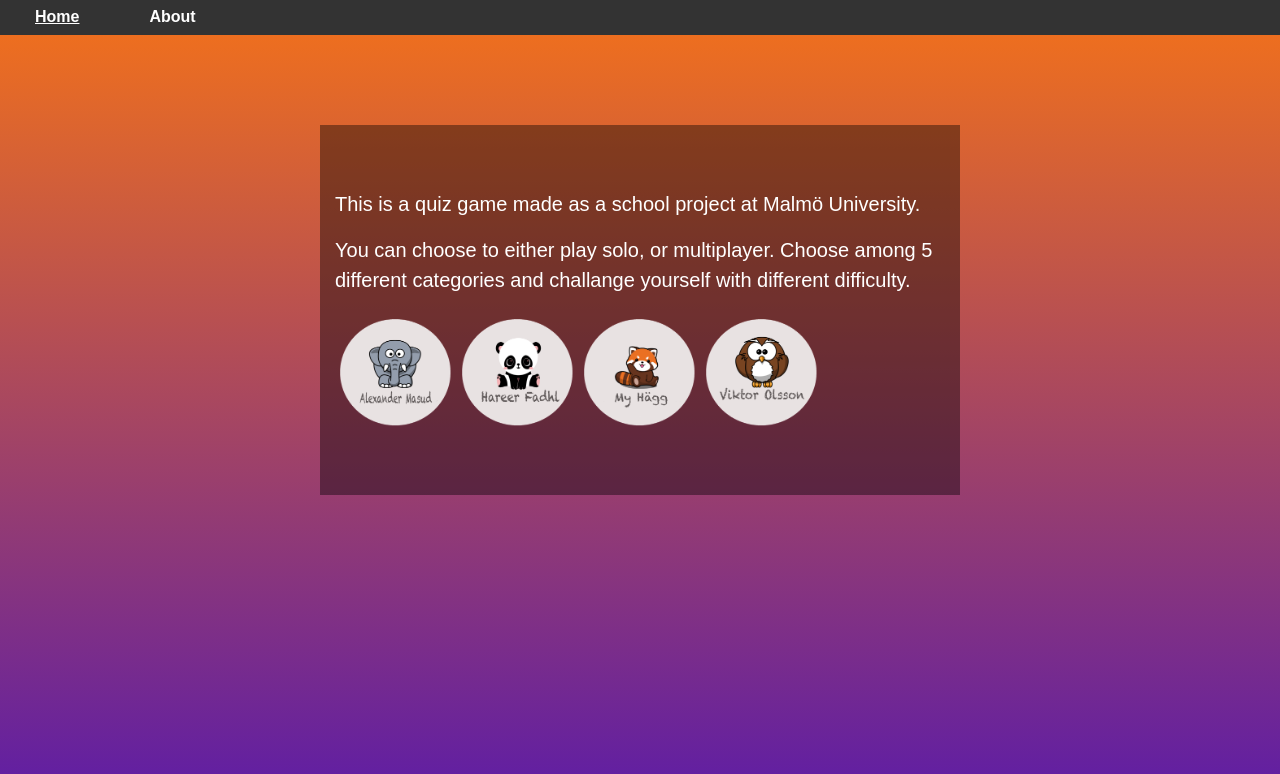
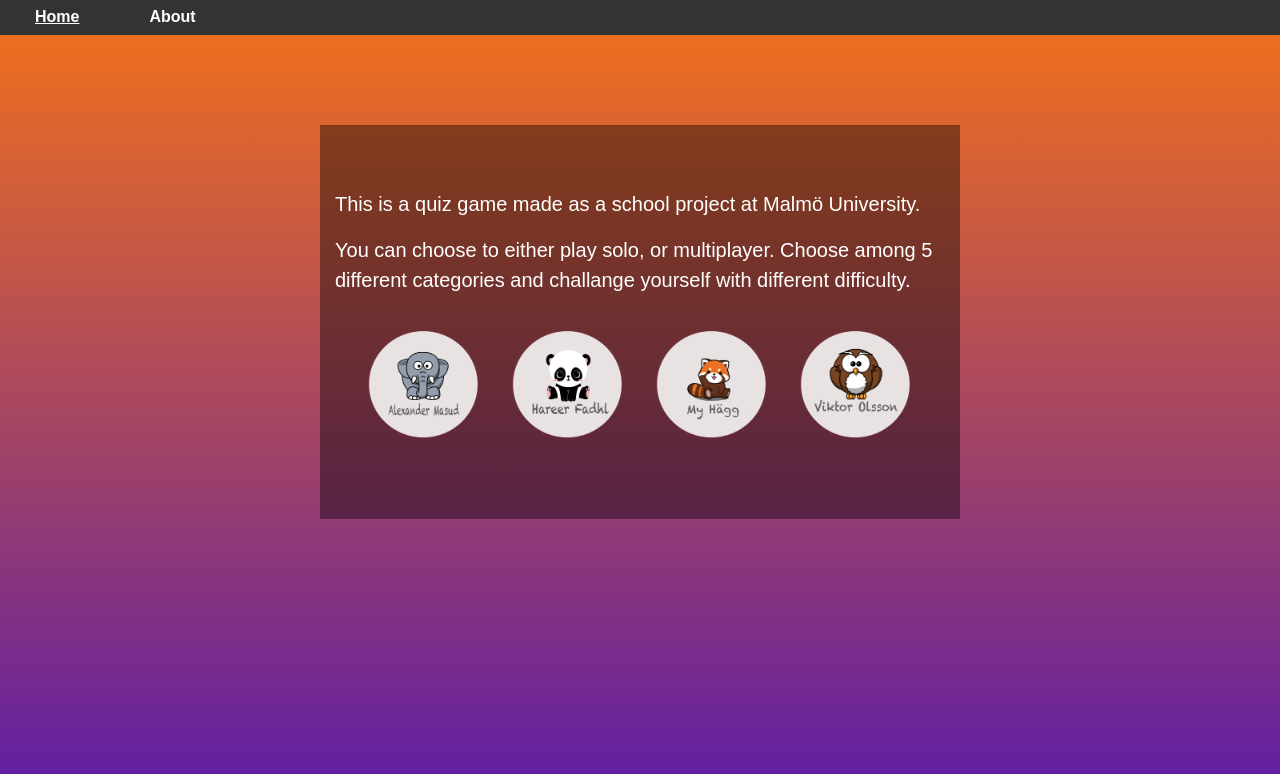
Before and after one commit to alexandermasud/Projekt-webbApp, an Angular app in the folder quiz/: page /about in a window 1280 px wide. Shown: the top 774 px of the page. Built offline with nearby package versions, Linux system fonts and the light colour scheme.

Commit message:
quiz design

```diff
--- a/quiz/src/app/about/about.component.css
+++ b/quiz/src/app/about/about.component.css
@@ -12,14 +12,16 @@
   margin-top: 90px;
 }
 .avatar {
-    vertical-align: middle;
-    width: 20%;
-    height: 20%;
-    border-radius: 50%;
+  vertical-align: middle;
+  width: 120px;
+  height: 120px;
+  border-radius: 50%;
+  margin: 12px;
 }
-.avatar[_ngcontent-c3]{
-  width: 150px;
-  height: 150px;
+#CenterPic{
+  display: table;
+  margin: 0 auto;
+  justify-content: space-between;
 }
 p{
   color: #fff;
--- a/quiz/src/app/about/about.component.html
+++ b/quiz/src/app/about/about.component.html
@@ -7,8 +7,10 @@
     You can choose to either play solo, or multiplayer. Choose among 5 different categories and challange yourself
     with different difficulty.
   </p>
+  <div id="CenterPic">
   <img src="/assets/elephant.png" alt="Alexander" class="avatar">
   <img src="/assets/panda.png" alt="Hareer" class="avatar">
   <img src="/assets/redPandaa.png" alt="My" class="avatar">
   <img src="/assets/uggla.png" alt="Viktor" class="avatar">
+  </div>
 </div>
```
